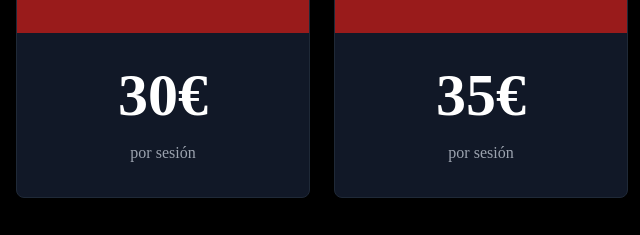
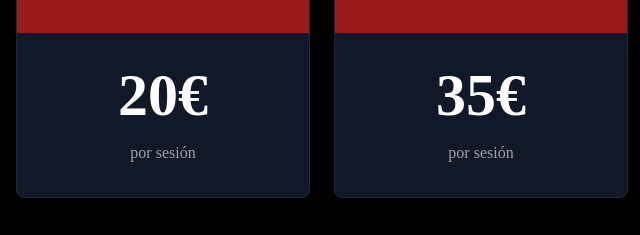
Before and after one commit to marc-hg/davidentrenador, a Gatsby site: page /pricing in a window 1280 px wide. Shown: the part 377-612 px from the top of the page, 0-640 px from the left. Built offline with nearby package versions, Linux system fonts and the light colour scheme; Gatsby itself is replaced by a stand-in of ours.

Commit message:
planning price update

```diff
--- a/src/pages/pricing.tsx
+++ b/src/pages/pricing.tsx
@@ -25,7 +25,7 @@ const PricingPage: React.FC<PageProps> = () => {
                 </h2>
               </div>
               <div className="p-6 sm:p-8 text-center">
-                <div className="text-4xl sm:text-5xl md:text-6xl font-bold mb-3 sm:mb-4 text-white">30€</div>
+                <div className="text-4xl sm:text-5xl md:text-6xl font-bold mb-3 sm:mb-4 text-white">20€</div>
                 <div className="text-gray-400 text-sm sm:text-base">por sesión</div>
               </div>
             </div>
```
